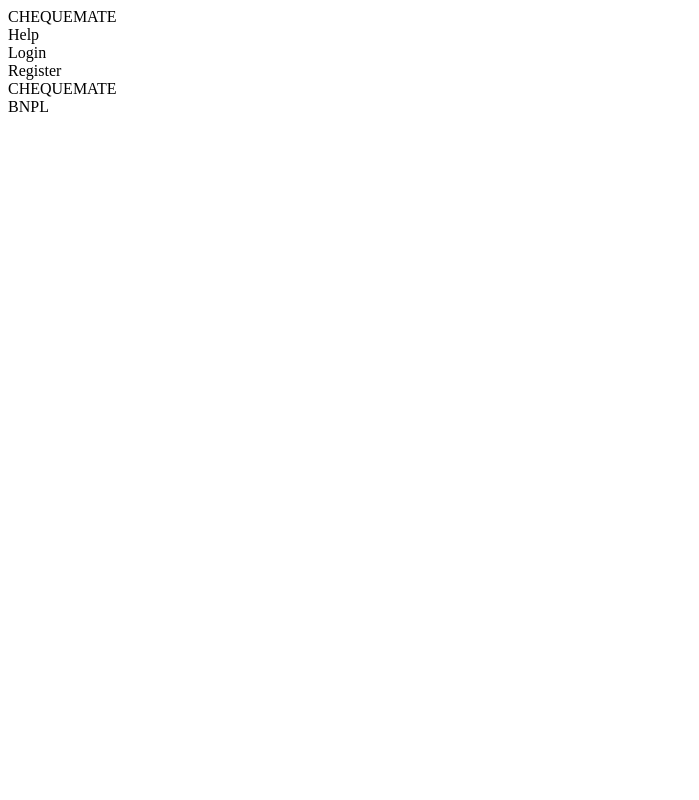
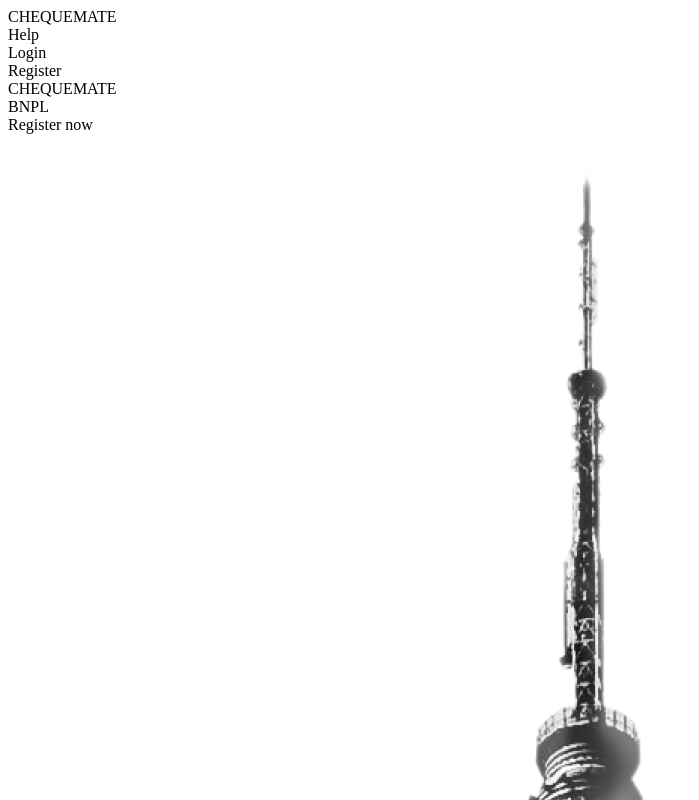
Before and after one commit to jeraldlyh/Ellipsis-TechSeries-2021, a Next.js app in the folder frontend/: page / in a window 1280 px wide. Shown: the top 800 px of the page, without its empty margins (0-699 px from the left). Built offline with nearby package versions, Linux system fonts and the light colour scheme.

Commit message:
Add front landing page

```diff
--- a/frontend/pages/index.js
+++ b/frontend/pages/index.js
@@ -4,16 +4,18 @@ export default function Home() {
   return (
     <div className="flex flex-col min-h-screen py-2">
       <Navbar />
-      <div className="bg-gray-50 tracking-widest font-semibold text-7xl w-screen h-screen px-20 py-52">
-        <div className="w-48">
-          <div className="text-black mb-2">
+      <div className="bg-gray-50 justify-between flex tracking-widest font-semibold text-7xl w-screen h-screen px-28">
+        <div className="w-48 py-52">
+          <div className="text-black mb-3">
             CHEQUEMATE
           </div>
-          <div className="text-red-600 mb-1">
+          <div className="text-red-600 mb-2">
             BNPL
           </div>
           <div className="border-b-8 border-red-600" />
+          <div className="py-2 px-5 w-32 mt-10 tracking-wider bg-black rounded-md text-white text-xs cursor-pointer hover:bg-gray-700" onClick={() => router.push("/")}>Register now</div>
         </div>
+        <img src="/landing/building.png" className="pt-10 pb-24 h-screen" />
       </div>
     </div>
   )
```
Also changed, not shown: frontend/public/landing/building.png (added).
